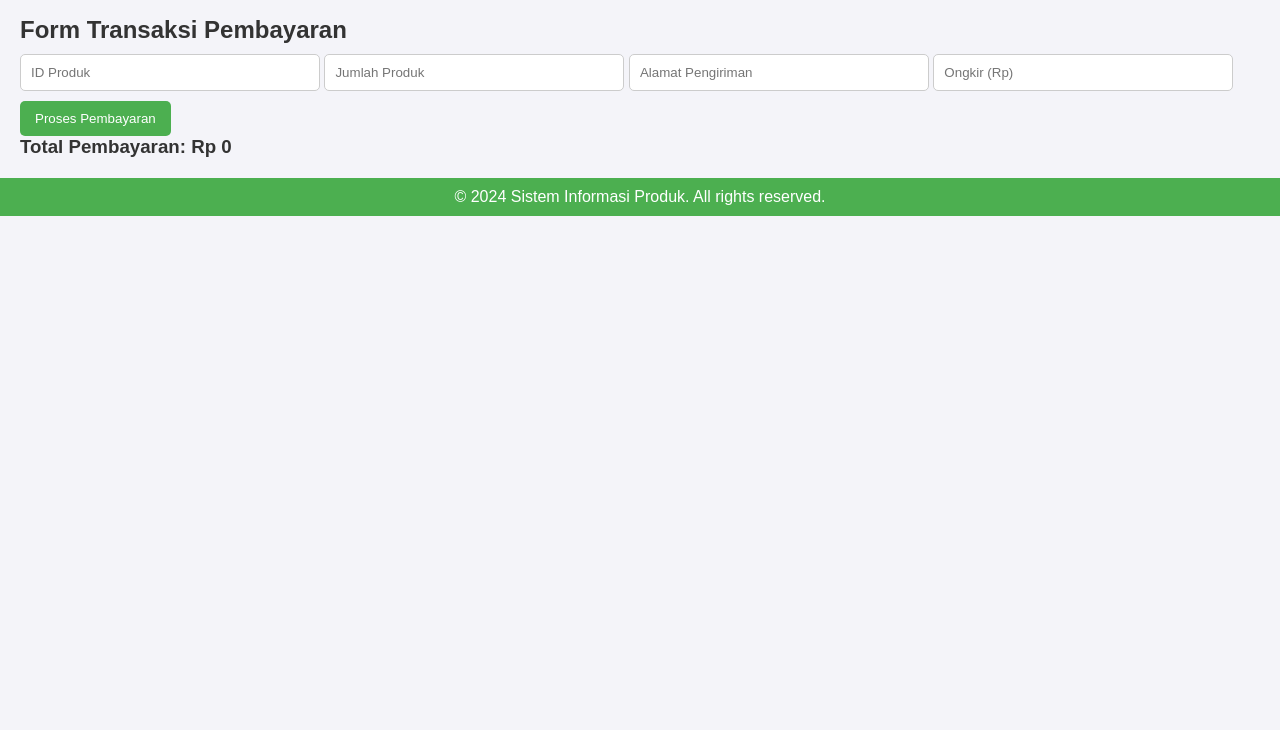
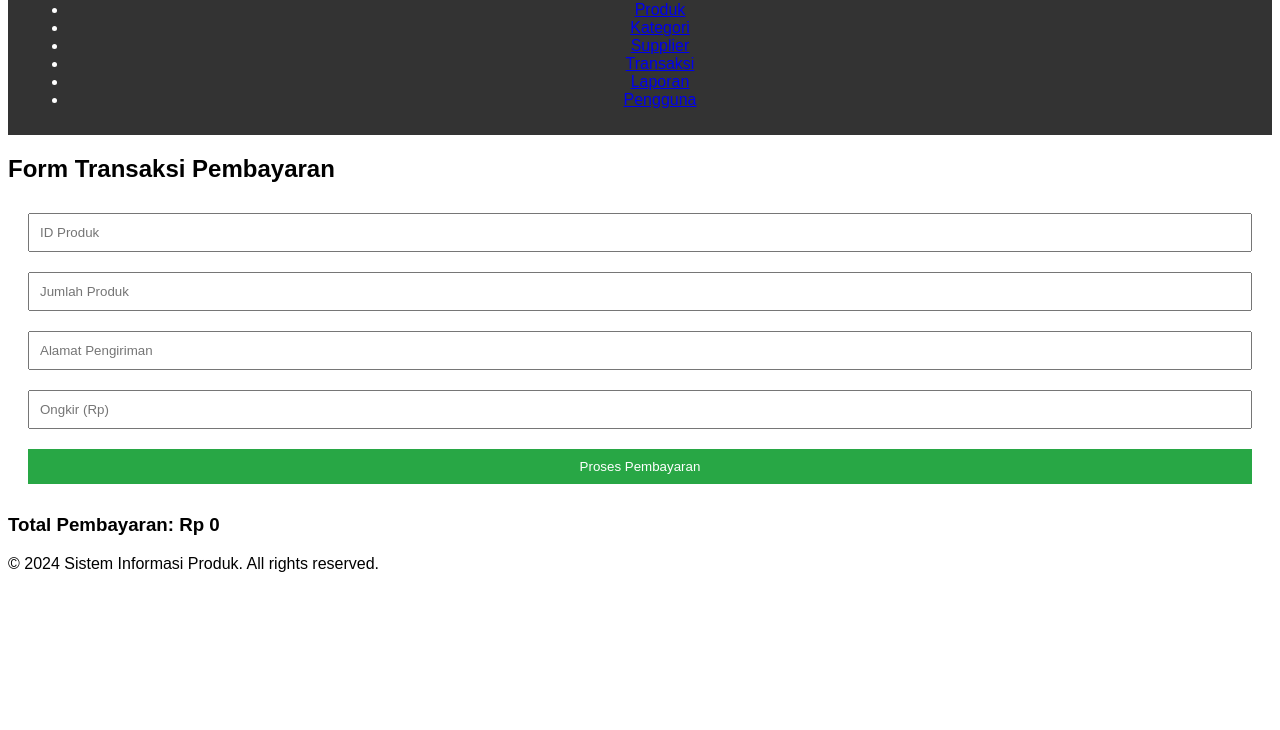
Before and after one commit to tris910509/PosLP, a plain HTML site: page transaksi.html in a window 1280 px wide. Shown: the part 70-800 px from the top of the page. Drawn offline with Linux system fonts and the light colour scheme.

Commit message:
Update style.css

```diff
--- a/style.css
+++ b/style.css
@@ -1,90 +1,36 @@
-/* Reset CSS */
-* {
-    margin: 0;
-    padding: 0;
-    box-sizing: border-box;
-}
-
-/* Body */
 body {
     font-family: Arial, sans-serif;
-    background-color: #f4f4f9;
-    color: #333;
 }
 
 header {
-    background-color: #4CAF50;
+    background-color: #333;
     color: white;
-    padding: 10px 0;
+    padding: 10px 20px;
     text-align: center;
 }
 
-nav ul {
-    list-style: none;
-    padding: 0;
+h1 {
+    margin: 0;
 }
 
-nav ul li {
-    display: inline;
-    margin: 0 10px;
-}
-
-nav ul li a {
-    color: white;
-    text-decoration: none;
-}
-
-main {
+form {
+    display: flex;
+    flex-direction: column;
     margin: 20px;
 }
 
-section {
-    margin-bottom: 20px;
+input, button {
+    margin: 10px 0;
+    padding: 10px;
 }
 
-h1, h2 {
-    font-size: 24px;
-    font-weight: bold;
-}
-
-form input {
-    width: 300px;
-    padding: 10px;
-    margin: 10px 0;
-    border-radius: 5px;
-    border: 1px solid #ccc;
-}
-
-form button {
-    padding: 10px 15px;
-    background-color: #4CAF50;
+button {
+    background-color: #28a745;
     color: white;
     border: none;
-    border-radius: 5px;
     cursor: pointer;
 }
 
-form button:hover {
-    background-color: #45a049;
+button:hover {
+    background-color: #218838;
 }
-
-ul {
-    list-style: none;
-    padding: 0;
-}
-
-li {
-    background-color: #fff;
-    margin: 10px 0;
-    padding: 10px;
-    border-radius: 5px;
-    box-shadow: 0 0 5px rgba(0, 0, 0, 0.1);
-}
-
-footer {
-    text-align: center;
-    margin-top: 20px;
-    padding: 10px 0;
-    background-color: #4CAF50;
-    color: white;
-}
```
